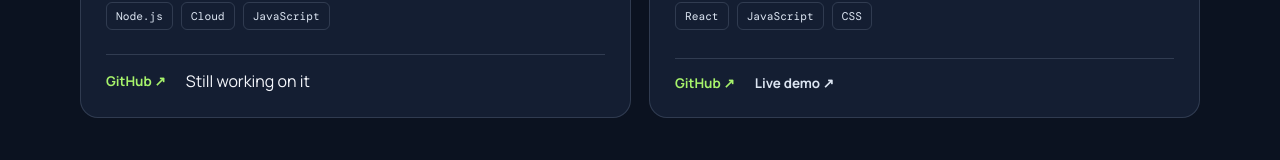
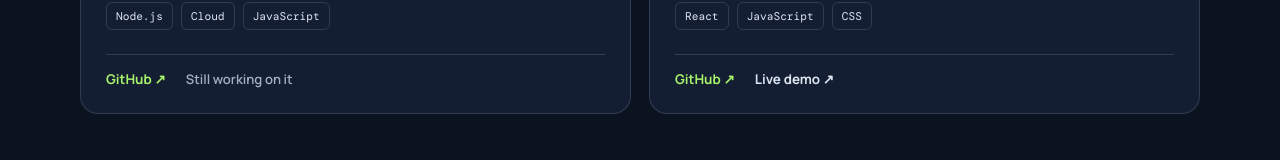
Before and after one commit to saimansilwal7-oss/saiman-silwal-202537200, a React (Create React App) app in the folder Week 11.1/: page / in a window 1280 px wide. Shown: the part 1514-1674 px from the top of the page. Built offline with nearby package versions, Linux system fonts and the light colour scheme.

Commit message:
Style the in-progress project status

```diff
--- a/Week 11.1/src/styles/App.css
+++ b/Week 11.1/src/styles/App.css
@@ -134,3 +134,8 @@ button { font: inherit; }
 @media (prefers-reduced-motion: reduce) {
   *, *::before, *::after { scroll-behavior: auto !important; transition-duration: .01ms !important; }
 }
+.project-status {
+  color: var(--muted);
+  font-size: .82rem;
+  font-weight: 600;
+}
```
